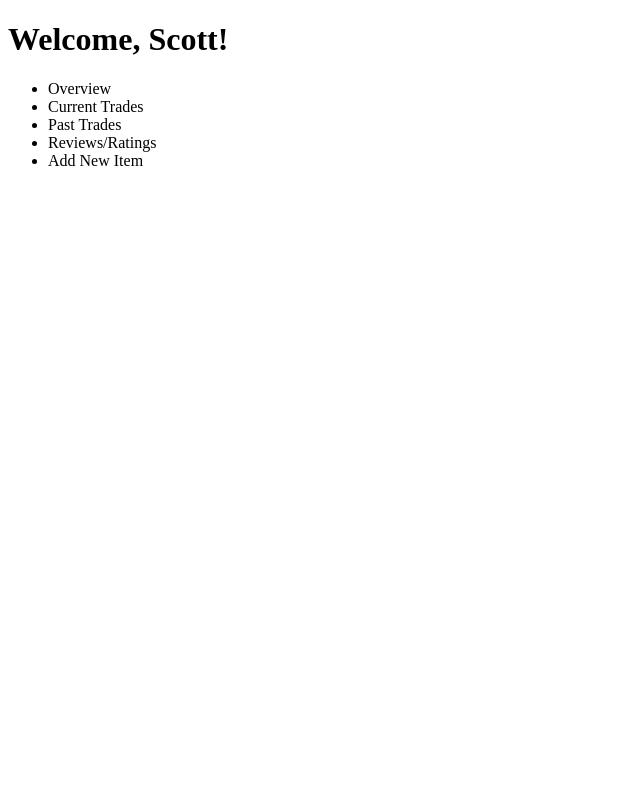
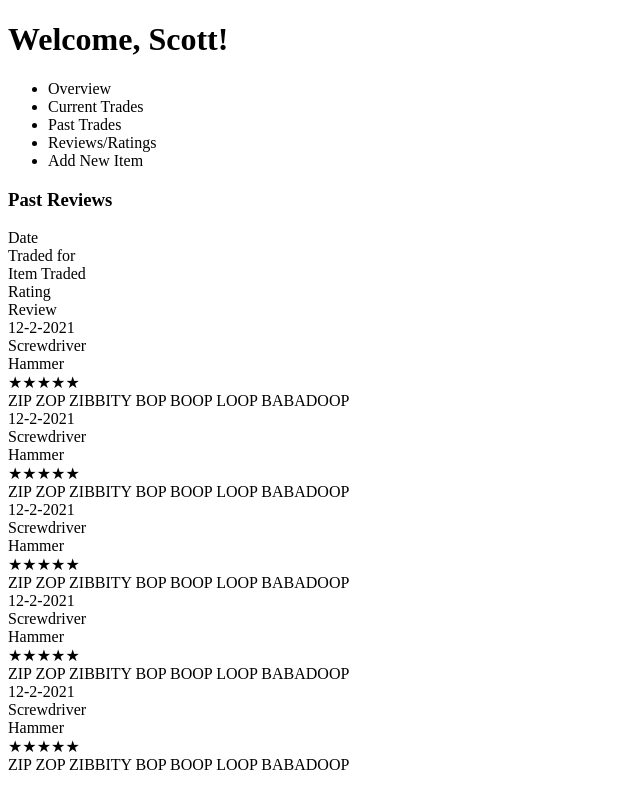
Before and after one commit to sunkim0330/Smokeys-Marketplace, a React app: page /user in a window 1280 px wide. Both pictures are taken after a click on the item "Reviews/Ratings". Shown: the whole page, without its empty margins (0-640 px from the left). Built offline with nearby package versions, Linux system fonts and the light colour scheme; the HTML template or start-up script is replaced by a standard one.

Commit message:
Began implementing wireframe for Ratings/Reviews feature.

```diff
--- /dev/null
+++ b/client/src/components/RatingsReviews/RatingsReviews.jsx
@@ -0,0 +1,22 @@
+import React from "react";
+import RatingsReviewsList from "./RatingsReviewsList.jsx";
+
+const RatingsReviews = () => {
+  return (
+    <div className="ratings-reviews-container">
+      <h3>Past Reviews</h3>
+      <div className="ratings-reviews-list-container">
+        <div className="ratings-reviews-list-container-header">
+          <div>Date</div>
+          <div>Traded for</div>
+          <div>Item Traded</div>
+          <div>Rating</div>
+          <div>Review</div>
+        </div>
+        <RatingsReviewsList />
+      </div>
+    </div>
+  );
+};
+
+export default RatingsReviews;
--- /dev/null
+++ b/client/src/components/RatingsReviews/RatingsReviewsItem.jsx
@@ -0,0 +1,15 @@
+import React from "react";
+
+const RatingsReviewsItem = () => {
+  return (
+    <div className="past-trade-item-container">
+      <div>12-2-2021</div>
+      <div className="ratings-reviews-item">Screwdriver</div>
+      <div className="ratings-reviews-item">Hammer</div>
+      <div className="rating">★★★★★</div>
+      <div className="review">ZIP ZOP ZIBBITY BOP BOOP LOOP BABADOOP</div>
+    </div>
+  );
+};
+
+export default RatingsReviewsItem;
--- /dev/null
+++ b/client/src/components/RatingsReviews/RatingsReviewsList.jsx
@@ -0,0 +1,16 @@
+import React from "react";
+import RatingReviewsItem from "./RatingsReviewsItem.jsx";
+
+const RatingReviewsList = () => {
+  return (
+    <div>
+      <RatingReviewsItem />
+      <RatingReviewsItem />
+      <RatingReviewsItem />
+      <RatingReviewsItem />
+      <RatingReviewsItem />
+    </div>
+  );
+};
+
+export default RatingReviewsList;
--- a/client/src/pages/UserPage.jsx
+++ b/client/src/pages/UserPage.jsx
@@ -3,6 +3,7 @@ import AddNewItem from "../components/AddNewItem/AddNewItem.jsx";
 import CurrentTrades from "../components/CurrentTrades/CurrentTrades.jsx";
 import Overview from "../components/Overview/Overview.jsx";
 import PastTrades from "../components/PastTrades/PastTrades.jsx";
+import RatingsReviews from "../components/RatingsReviews/RatingsReviews.jsx"
 
 const UserPage = () => {
   const [currentTab, setCurrentTab] = useState("add-new-item");
@@ -37,6 +38,7 @@ const UserPage = () => {
         {currentTab === "current-trades" && <CurrentTrades />}
         {currentTab === "past-trades" && <PastTrades />}
         {currentTab === "add-new-item" && <AddNewItem />}
+        {currentTab === "reviews-ratings" && <RatingsReviews />}
       </section>
     </div>
   );
```
Also changed, not shown: 1 other file (tests, documents, lock files or other folders).
